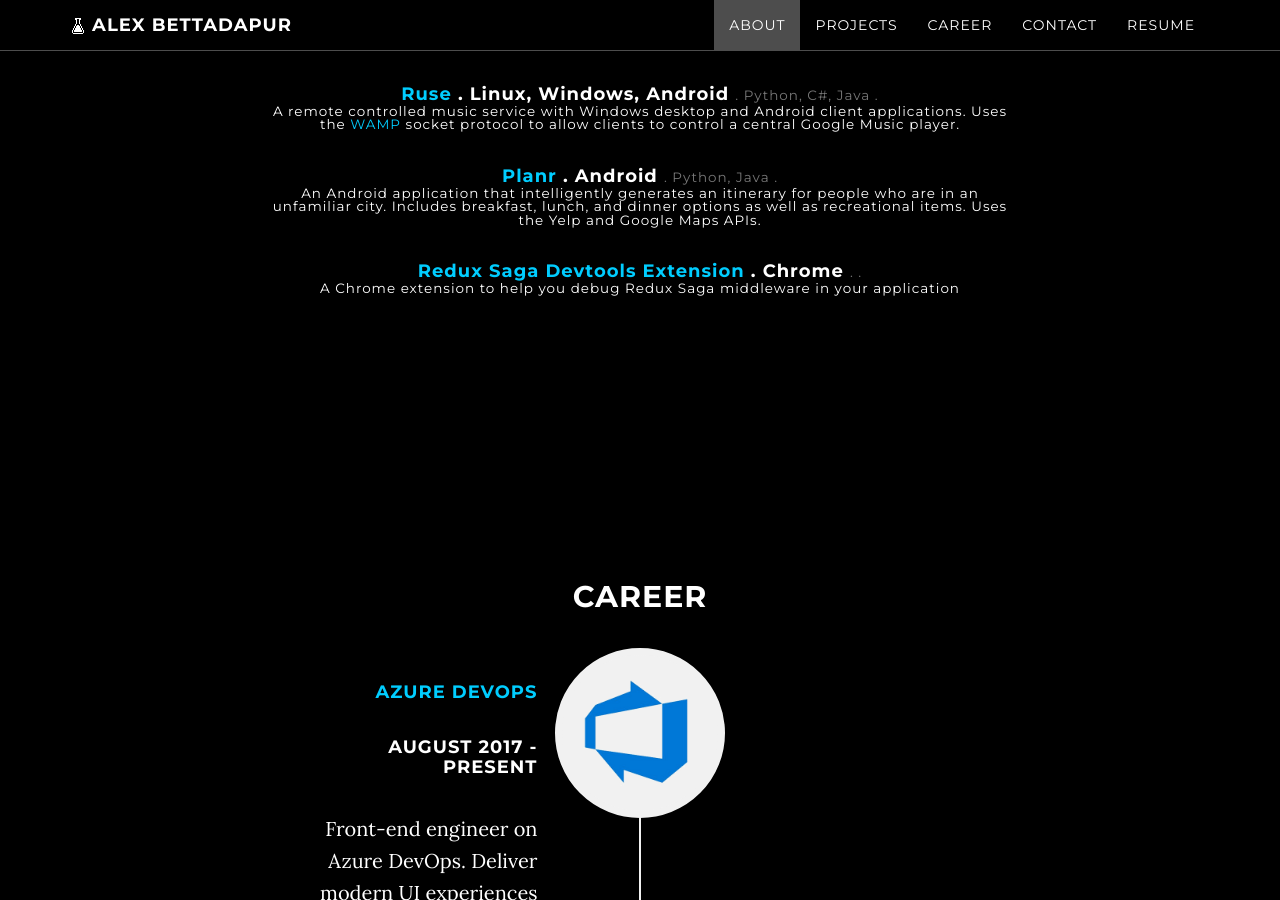
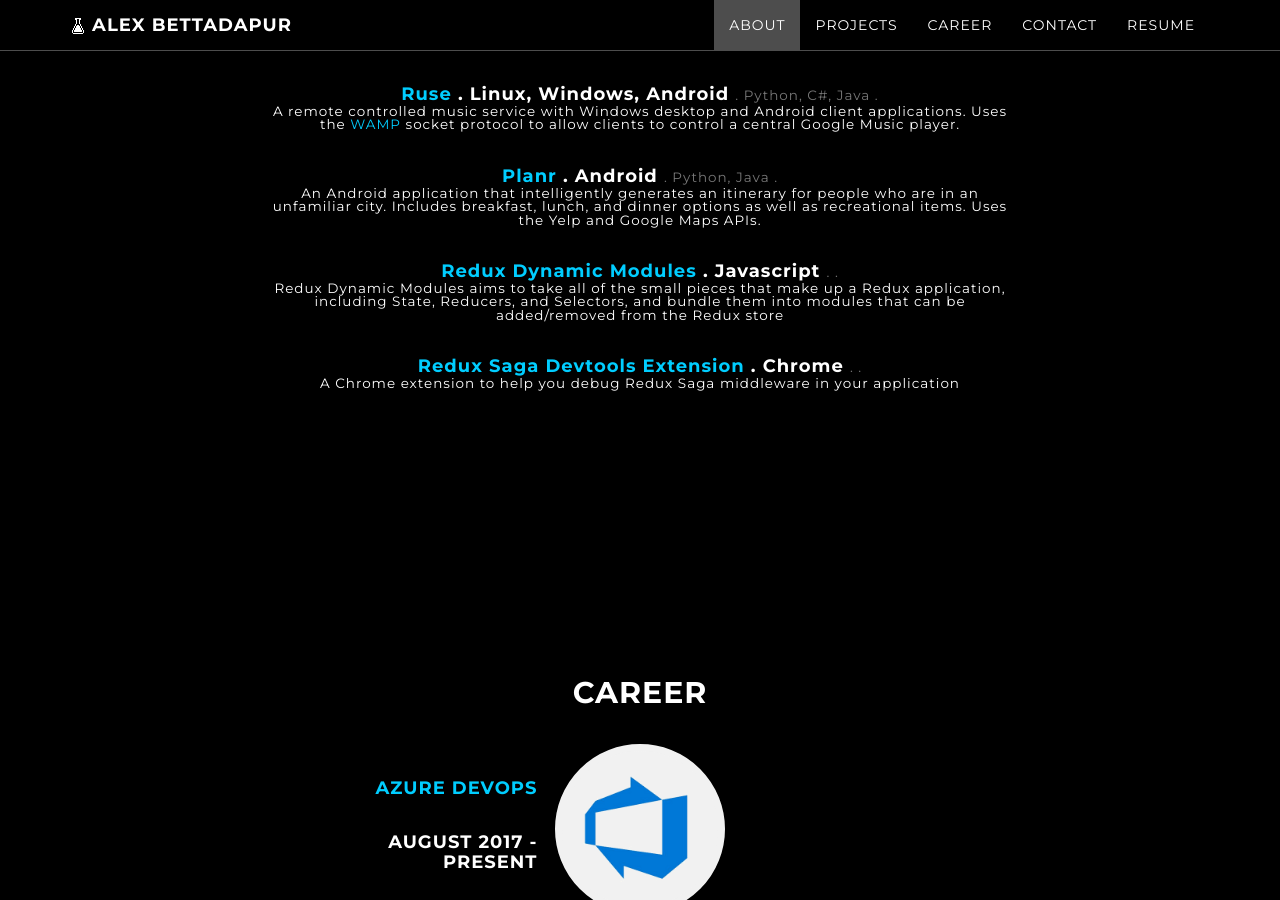
Before and after one commit to abettadapur/abettadapur.github.io, a Jekyll site: the page built from index.html, in a window 1280 px wide and 900 px high, scrolled down 2071 px. Built offline with Jekyll 4.4.1, drawn with Linux system fonts in a browser that asks for light colours; comment, search, counter and statistics services are not loaded.

Commit message:
Update projects.yml

```diff
--- a/_data/projects.yml
+++ b/_data/projects.yml
@@ -10,7 +10,14 @@
     platform: "Android"
     description: "An Android application that intelligently generates an itinerary for people who are in an unfamiliar city. Includes breakfast, lunch, and dinner options as well as recreational items. Uses the Yelp and Google Maps APIs."
 
+  - name: "Redux Dynamic Modules"
+    url: "https://github.com/Microsoft/redux-dynamic-modules"
+    langugage: "Typescript"
+    platform: "Javascript"
+    description: "Redux Dynamic Modules aims to take all of the small pieces that make up a Redux application, including State, Reducers, and Selectors, and bundle them into modules that can be added/removed from the Redux store"
+
   - name: "Redux Saga Devtools Extension"
     url: "https://github.com/abettadapur/redux-saga-devtools-extension"
+    langugage: "Javascript"
     platform: "Chrome"
     description: "A Chrome extension to help you debug Redux Saga middleware in your application"
```
